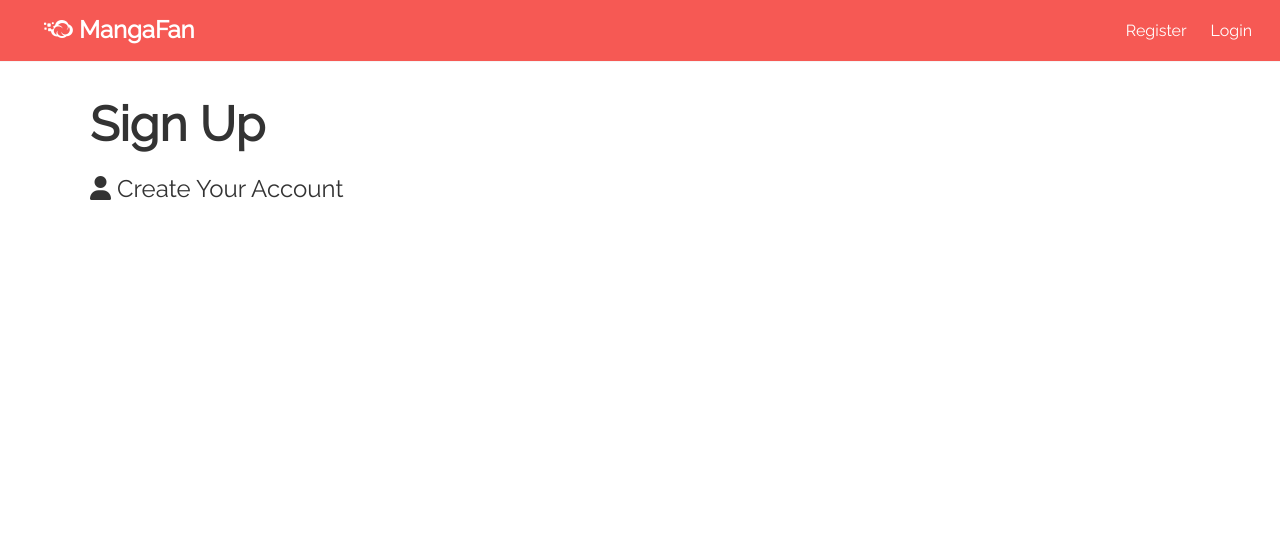
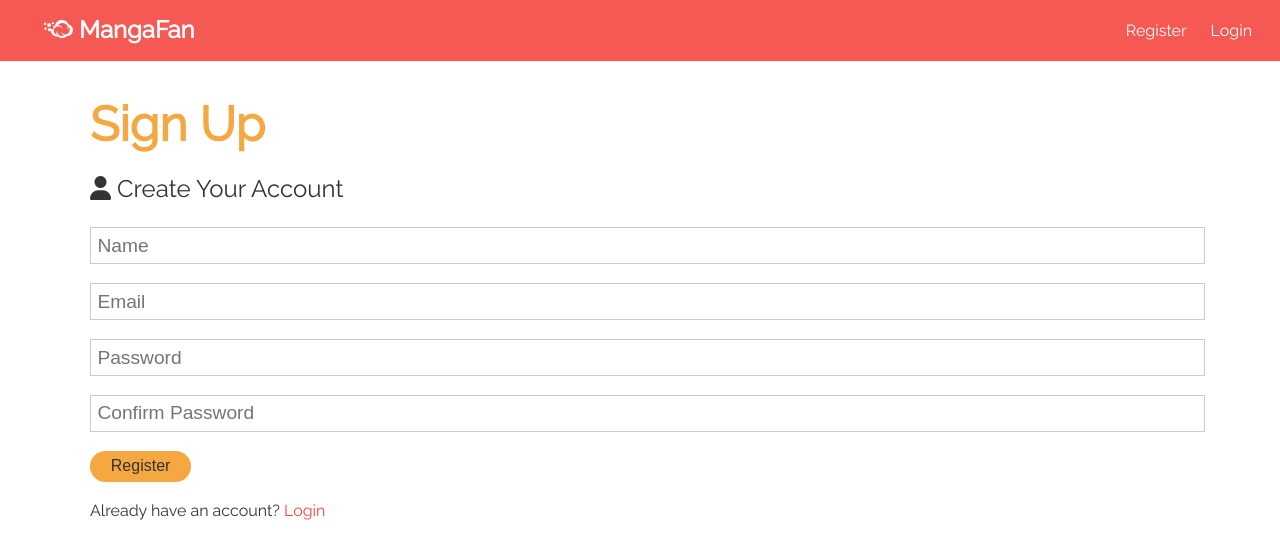
Before and after one commit to mlatif01/manga-fan, a PHP site: page /dist/register.html in a window 1280 px wide. Shown: the top 559 px of the page. Run offline with PHP 8.4, Linux system fonts and the light colour scheme; some libraries are stand-ins or nearby versions.

Commit message:
add register form

```diff
--- a/dist/register.html
+++ b/dist/register.html
@@ -30,6 +30,23 @@
         <p class="lead">
             <i class="fas fa-user"></i> Create Your Account
         </p>
+
+        <form class="form">
+            <div class="form-group">
+                <input type="text" placeholder="Name" required>
+            </div>
+            <div class="form-group">
+                <input type="email" placeholder="Email" required>
+            </div>
+            <div class="form-group">
+                <input type="password" placeholder="Password" minlength="6" required>
+            </div>
+            <div class="form-group">
+                <input type="password" placeholder="Confirm Password" minlength="6" required>
+            </div>
+            <input type="submit" value="Register" class="btn btn-primary">
+        </form>
+        <p class="my-1">Already have an account? <a href="login.html"> Login</a></p>
     </section>
 
     <script src="js/main.js"></script>
--- a/scss/_config.scss
+++ b/scss/_config.scss
@@ -29,15 +29,15 @@ $spaceamounts: (1, 2, 3, 4, 5);
         margin: #{$space}rem;
     }
     // vertical margins
-    .m-y#{$space} {
-        margin: #{$space}rem;
+    .my-#{$space} {
+        margin: #{$space}rem 0;
     }
     // All around padding
     .p-#{$space} {
-        margin: #{$space}rem;
+        padding: #{$space}rem;
     }
     // vertical margins
-    .p-y#{$space} {
-        margin: #{$space}rem;
+    .py-#{$space} {
+        padding: #{$space}rem 0;
     }
 }
--- a/scss/_utilities.scss
+++ b/scss/_utilities.scss
@@ -49,6 +49,10 @@
     margin-bottom: 1rem;
 }
 
+.text-primary {
+    color: $primary-color;
+}
+
 // buttons
 .btn {
     display: inline-block;
@@ -85,3 +89,23 @@
     left: 0;
     background-color: rgba(0, 0, 0, 0.7);
 }
+
+// form
+.form {
+    &-group {
+        margin: 1.2rem 0;
+    }
+
+    input[type='text'],
+    input[type='email'],
+    input[type='password'],
+    input[type='date'],
+    select,
+    textarea {
+        display: block;
+        width: 100%;
+        padding: 0.4rem;
+        font-size: 1.2rem;
+        border: 1px solid #ccc;
+    }
+}
```
Also changed, not shown: dist/css/style.min.css.
